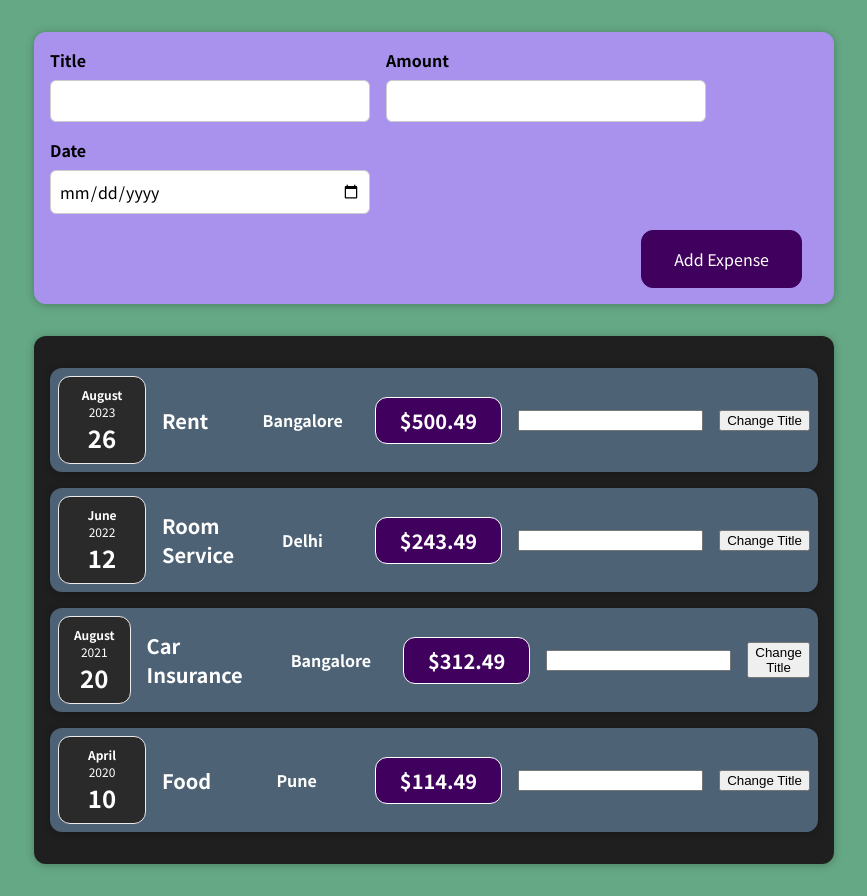
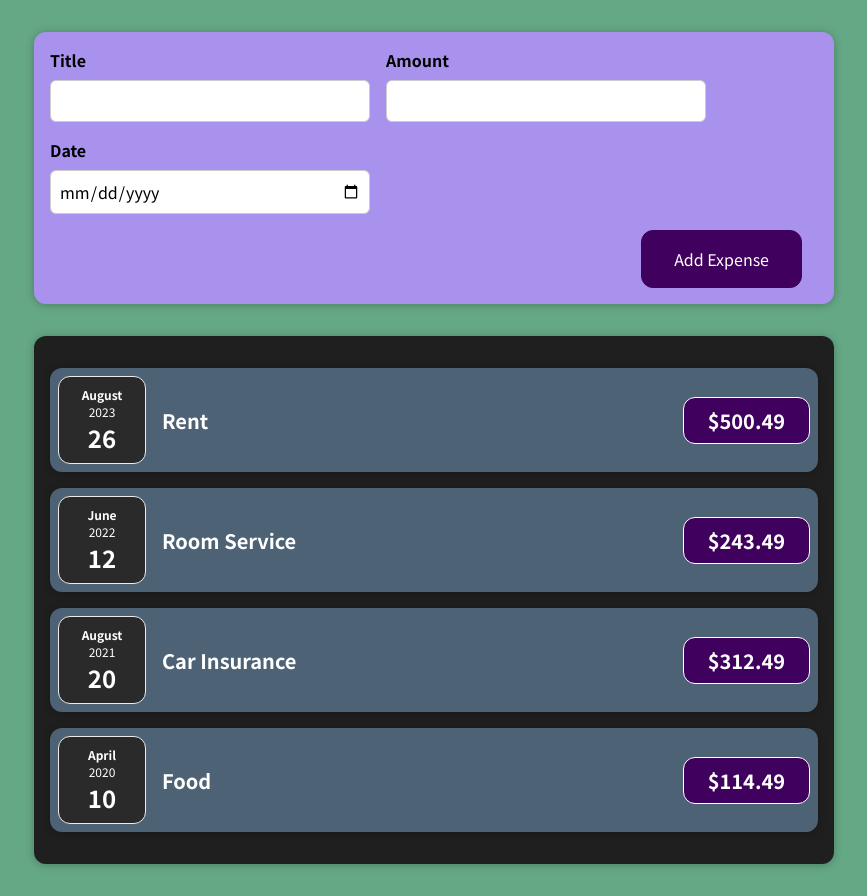
Before and after one commit to kunalrajshah/Expenses-Tracker-by-Reaact-js, a React (Create React App) app in the folder first-react-project/: page / in a window 1280 px wide. Shown: the whole page, without its empty margins (206-1073 px from the left). Built offline with nearby package versions, Linux system fonts and the light colour scheme.

Commit message:
console input values as an object when user click on Add Expense

```diff
--- a/first-react-project/src/App.js
+++ b/first-react-project/src/App.js
@@ -8,28 +8,24 @@ const App = () => {
       id: "e1",
       date: new Date(2023, 7, 26),
       title: "Rent",
-      location: "Bangalore",
       amount: 500.49,
     },
     {
       id: "e2",
       date: new Date(2022, 5, 12),
       title: "Room Service",
-      location: "Delhi",
       amount: 243.49,
     },
     {
       id: "e3",
       date: new Date(2021, 7, 20),
       title: "Car Insurance",
-      location: "Bangalore",
       amount: 312.49,
     },
     {
       id: "e4",
       date: new Date(2020, 3, 10),
       title: "Food",
-      location: "Pune",
       amount: 114.49,
     },
   ];
--- a/first-react-project/src/Components/All Expenses Rendering/ExpenseDetails.css
+++ b/first-react-project/src/Components/All Expenses Rendering/ExpenseDetails.css
@@ -24,12 +24,6 @@
   padding: 0.5rem;
   border-radius: 12px;
 }
-.location{
-  font-size: 1rem;
-  flex: 1;
-  margin: 0 1rem;
-  color:white
-}
 
 @media (min-width: 580px) {
   .expense-item__description {
--- a/first-react-project/src/Components/All Expenses Rendering/ExpenseDetails.js
+++ b/first-react-project/src/Components/All Expenses Rendering/ExpenseDetails.js
@@ -1,29 +1,27 @@
 import "./ExpenseDetails.css";
 import React,{useState} from "react";
-
 const ExpenseDetails= (props) => {
   // Here props consist title,location,amount as an object.
   // usestate return Array which consist two element one is variable and other is function.And that function use to changing things.
 
-  // Use Array Destructuring
-  const [title,setTitle]=useState(props.title);
-  const [newTitle,setNewTitle]=useState("");
+  // // Use Array Destructuring
+  // const [title,setTitle]=useState(props.title);
+  // const [newTitle,setNewTitle]=useState("");
 
-  const clickHandler=()=>{
-    setTitle(newTitle);
-  }
+  // const clickHandler=()=>{
+  //   setTitle(newTitle);
+  // }
 
-  const changeHandler=(event)=>{
-    setNewTitle(event.target.value);
-  }
+  // const changeHandler=(event)=>{
+  //   setNewTitle(event.target.value);
+  // }
 
   return (
     <div className="expense-item__description">
-      <h2>{title}</h2>
-      <h3 className="location">{props.location}</h3>
+      <h2>{props.title}</h2>
       <div className="expense-item__price">${props.amount}</div>
-      <input type="text" value={newTitle} onChange={changeHandler}/>
-      <button onClick={clickHandler}>Change Title</button>
+      {/* <input type="text" value={newTitle} onChange={changeHandler}/>
+      <button onClick={clickHandler}>Change Title</button> */}
     </div>
   );
 }
--- a/first-react-project/src/Components/All Expenses Rendering/ExpenseItem.js
+++ b/first-react-project/src/Components/All Expenses Rendering/ExpenseItem.js
@@ -10,7 +10,6 @@ const ExpenseItem= (props) =>{
       <ExpenseDate date_obj={props.date} />
       <ExpenseDetails
         title={props.title}
-        location={props.location}
         amount={props.amount}
       />
     </Card>
--- a/first-react-project/src/Components/All Expenses Rendering/Expenses.js
+++ b/first-react-project/src/Components/All Expenses Rendering/Expenses.js
@@ -9,25 +9,21 @@ const Expenses= (props) =>{
         <Expenseitem
           date={props.items[0].date}
           title={props.items[0].title}
-          location={props.items[0].location}
           amount={props.items[0].amount}
         />
         <Expenseitem
           date={props.items[1].date}
           title={props.items[1].title}
-          location={props.items[1].location}
           amount={props.items[1].amount}
         />
         <Expenseitem
           date={props.items[2].date}
           title={props.items[2].title}
-          location={props.items[2].location}
           amount={props.items[2].amount}
         />
         <Expenseitem
           date={props.items[3].date}
           title={props.items[3].title}
-          location={props.items[3].location}
           amount={props.items[3].amount}
         />
       </Card>
--- a/first-react-project/src/Components/NewExpensesAdd/ExpenseForm.js
+++ b/first-react-project/src/Components/NewExpensesAdd/ExpenseForm.js
@@ -13,18 +13,28 @@ const ExpenseForm = () => {
   const changeamountHandler = (event) => {
     setInputAmount(event.target.value);
   };
-  const changedatehandler = (event) => {
+  const changedateHandler = (event) => {
     setInputDate(event.target.value);
   };
 
-  const showdata = () => {
-    console.log(inputTitle);
-    console.log(inputAmount);
-    console.log(inputDate);
-  };
+
+  const submitHandler=(event)=>{
+    event.preventDefault(); //used to prevent from default behaviour on submit the form(like reload page).
+    // After taking data from input. make an object of that Data.
+    const expenseData={
+      title:inputTitle,
+      amount:inputAmount,
+      date:new Date(inputDate)
+    }
+    console.log(expenseData);
+
+    setInputTitle("");
+    setInputAmount("");
+    setInputDate("");
+  }
 
   return (
-    <form>
+    <form onSubmit={submitHandler}>
       <div className="new-expense__controls">
         <div className="new-expense__control">
           <label>Title</label>
@@ -47,12 +57,12 @@ const ExpenseForm = () => {
             min="2019-01-01"
             max="2023-12-31"
             value={inputDate}
-            onChange={changedatehandler}
+            onChange={changedateHandler}
           />
         </div>
       </div>
       <div className="new-expense__actions">
-        <button type="submit" onClick={showdata}>
+        <button type="submit">
           Add Expense
         </button>
       </div>
```
